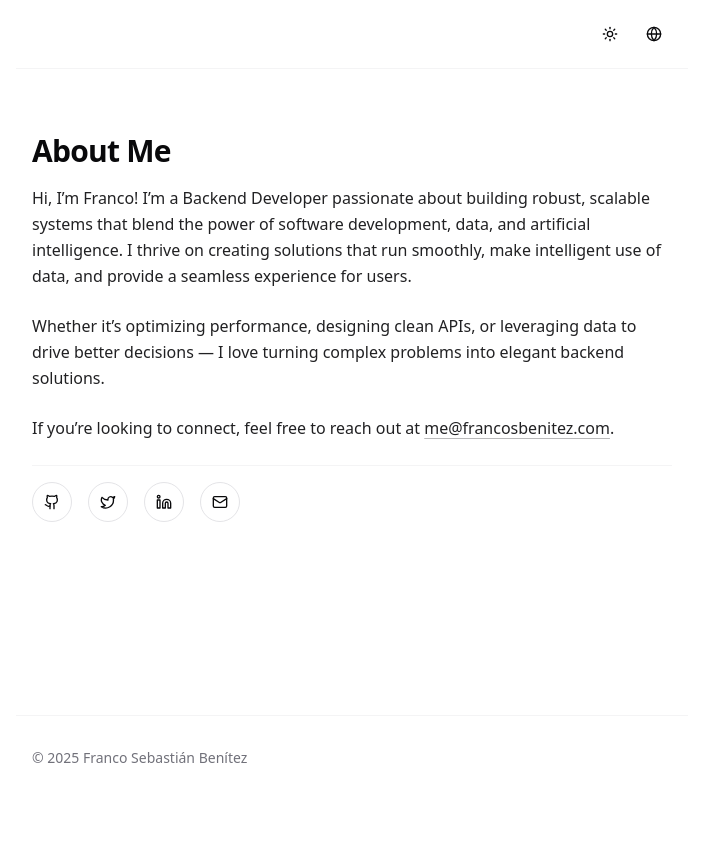
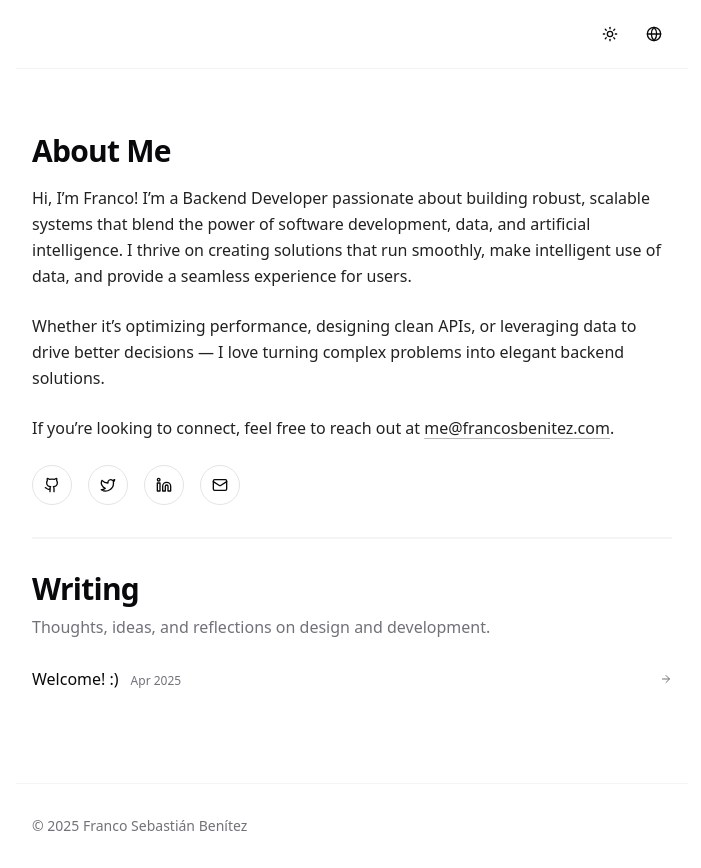
Before and after one commit to francosbenitez/francosbenitez.com, a Next.js app: page /en in a window 1280 px wide. Shown: the whole page, without its empty margins (288-989 px from the left). Before the commit the page ends 800 px from the top, so only its background shows below. Built offline with nearby package versions, Linux system fonts and the light colour scheme.

Commit message:
feat: more improvements

```diff
--- a/app/[lang]/blog/[slug]/page.tsx
+++ b/app/[lang]/blog/[slug]/page.tsx
@@ -1,5 +1,5 @@
 import { getBlogPostBySlug, getBlogPosts } from "@/lib/get-content";
-import { validateLanguage } from "@/lib/i18n";
+import { translations, validateLanguage } from "@/lib/i18n";
 import Link from "next/link";
 import { ArrowLeft } from "lucide-react";
 import { markdownToHtml } from "@/lib/markdown";
@@ -43,9 +43,9 @@ export default async function BlogPostPage({
         className="mb-8 -ml-2 text-muted-foreground hover:text-foreground"
         asChild
       >
-        <Link href={`/${lang}/blog`}>
+        <Link href={`/${lang}`}>
           <ArrowLeft className="h-4 w-4 mr-2" />
-          {lang === "en" ? "Back to blog" : "Volver al blog"}
+          {translations[lang].backToHome}
         </Link>
       </Button>
 
--- a/app/[lang]/blog/page.tsx
+++ /dev/null
@@ -1,29 +0,0 @@
-import { getBlogPosts } from "@/lib/get-content";
-import { BlogList } from "@/components/blog-list";
-import { validateLanguage, translations } from "@/lib/i18n";
-
-export default async function BlogPage({
-  params,
-}: {
-  params: { lang: string };
-}) {
-  const resolvedParams = await Promise.resolve(params);
-  const lang = await validateLanguage(resolvedParams.lang);
-  const posts = await getBlogPosts(lang);
-
-  return (
-    <div className="max-w-2xl mx-auto">
-      <header className="mb-10">
-        <h1 className="text-3xl font-bold tracking-tight mb-2">
-          {translations[lang].blog}
-        </h1>
-        <p className="text-muted-foreground">
-          {lang === "en"
-            ? "Thoughts, ideas, and reflections on design and development."
-            : "Pensamientos, ideas y reflexiones sobre diseño y desarrollo."}
-        </p>
-      </header>
-      <BlogList posts={posts} lang={lang} />
-    </div>
-  );
-}
--- a/app/[lang]/page.tsx
+++ b/app/[lang]/page.tsx
@@ -1,7 +1,9 @@
 import { getAboutContent } from "@/lib/get-content";
 import { SocialLinks } from "@/components/social-links";
-import { validateLanguage } from "@/lib/i18n";
+import { validateLanguage, translations } from "@/lib/i18n";
 import { markdownToHtml } from "@/lib/markdown";
+import { getBlogPosts } from "@/lib/get-content";
+import { BlogList } from "@/components/blog-list";
 
 export default async function AboutPage({
   params,
@@ -11,6 +13,7 @@ export default async function AboutPage({
   const resolvedParams = await Promise.resolve(params);
   const lang = await validateLanguage(resolvedParams.lang);
   const { content } = await getAboutContent(lang);
+  const posts = await getBlogPosts(lang);
 
   // Convert markdown to HTML
   const htmlContent = await markdownToHtml(content);
@@ -21,6 +24,20 @@ export default async function AboutPage({
         <div dangerouslySetInnerHTML={{ __html: htmlContent }} />
       </article>
       <SocialLinks />
+      <hr className="border-b border-border/40 my-8" />
+      <div className="flex flex-col gap-4">
+        <header className="">
+          <h1 className="text-3xl font-bold tracking-tight mb-2">
+            {translations[lang].blog}
+          </h1>
+          <p className="text-muted-foreground">
+            {lang === "en"
+              ? "Thoughts, ideas, and reflections on design and development."
+              : "Pensamientos, ideas y reflexiones sobre diseño y desarrollo."}
+          </p>
+        </header>
+        <BlogList posts={posts} lang={lang} />
+      </div>
     </div>
   );
 }
--- a/components/blog-list.tsx
+++ b/components/blog-list.tsx
@@ -1,41 +1,37 @@
-import Link from "next/link"
-import type { BlogPost } from "@/lib/get-content"
-import { Card, CardContent, CardHeader, CardTitle, CardFooter } from "@/components/ui/card"
-import { ArrowRight } from "lucide-react"
+import Link from "next/link";
+import type { BlogPost } from "@/lib/get-content";
+import { ArrowRight } from "lucide-react";
 
 export function BlogList({ posts, lang }: { posts: BlogPost[]; lang: string }) {
+  const isEnglish = lang === "en";
+
   return (
-    <div className="space-y-8">
+    <ul className="divide-y divide-border/20">
       {posts.map((post) => (
-        <Card
-          key={post.slug}
-          className="overflow-hidden border-border/40 group hover:border-primary/20 transition-all duration-300"
-        >
-          <Link href={`/${lang}/blog/${post.slug}`} className="block h-full">
-            <CardHeader className="pb-3">
-              <CardTitle className="text-xl tracking-tight group-hover:text-primary transition-colors">
-                {post.title}
-              </CardTitle>
-              <p className="text-sm text-muted-foreground">
-                {new Date(post.date).toLocaleDateString(lang === "en" ? "en-US" : "es-ES", {
-                  year: "numeric",
-                  month: "long",
-                  day: "numeric",
-                })}
-              </p>
-            </CardHeader>
-            <CardContent>
-              <p className="text-muted-foreground line-clamp-2">{post.excerpt}</p>
-            </CardContent>
-            <CardFooter className="text-sm text-muted-foreground flex items-center pt-0">
-              <span className="flex items-center group-hover:text-primary transition-colors">
-                {lang === "en" ? "Read more" : "Leer más"}
-                <ArrowRight className="ml-1 h-4 w-4 transition-transform group-hover:translate-x-1" />
-              </span>
-            </CardFooter>
+        <li key={post.slug}>
+          <Link
+            href={`/${lang}/blog/${post.slug}`}
+            className="group flex items-center justify-between py-3 hover:bg-accent/10 transition-colors focus-visible:outline-none focus-visible:ring-1 focus-visible:ring-primary rounded"
+          >
+            <div className="flex items-baseline gap-3 min-w-0">
+              <h3 className="font-medium truncate">{post.title}</h3>
+              <time
+                dateTime={post.date}
+                className="text-xs text-muted-foreground shrink-0"
+              >
+                {new Date(post.date).toLocaleDateString(
+                  isEnglish ? "en-US" : "es-ES",
+                  {
+                    month: "short",
+                    year: "numeric",
+                  }
+                )}
+              </time>
+            </div>
+            <ArrowRight className="h-3 w-3 text-muted-foreground transition-transform group-hover:translate-x-1 group-hover:text-primary" />
           </Link>
-        </Card>
+        </li>
       ))}
-    </div>
-  )
+    </ul>
+  );
 }
--- a/components/social-links.tsx
+++ b/components/social-links.tsx
@@ -27,8 +27,6 @@ export function SocialLinks() {
   ];
 
   return (
-    <div className="pt-4 border-t border-border/40">
-      {/* <h2 className="text-xl font-medium mb-6">{translations[lang].connect}</h2> */}
     <div className="flex flex-wrap gap-4">
       {socialLinks.map((link) => (
         <Button
@@ -49,6 +47,5 @@ export function SocialLinks() {
         </Button>
       ))}
     </div>
-    </div>
   );
 }
--- a/lib/i18n.ts
+++ b/lib/i18n.ts
@@ -6,8 +6,9 @@ export const languages = [
 export const translations = {
   en: {
     about: "About",
-    blog: "Blog",
-    backToBlog: "Back to blog",
+    blog: "Writing",
+    backToBlog: "Back to writing",
+    backToHome: "Back to home",
     connect: "Let's connect!",
     language: "Language",
     light: "Light",
@@ -16,8 +17,9 @@ export const translations = {
   },
   es: {
     about: "Sobre mí",
-    blog: "Blog",
-    backToBlog: "Volver al blog",
+    blog: "Escritos",
+    backToBlog: "Volver a escritos",
+    backToHome: "Volver al inicio",
     connect: "Conectemos!",
     language: "Idioma",
     light: "Claro",
```
Also changed, not shown: 1 other file (tests, documents, lock files or other folders). Lines whose indentation alone changed are shown as unchanged.
